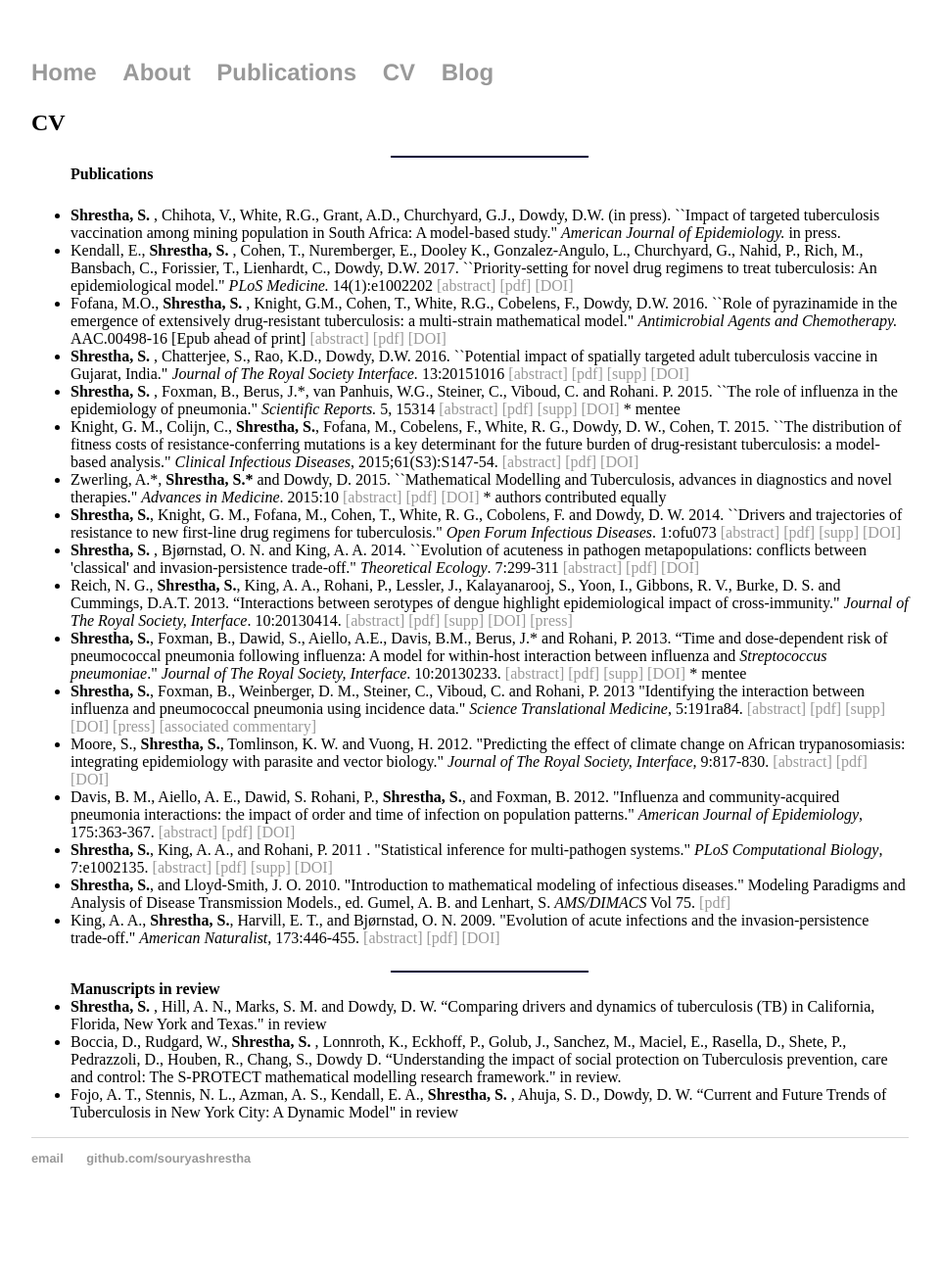
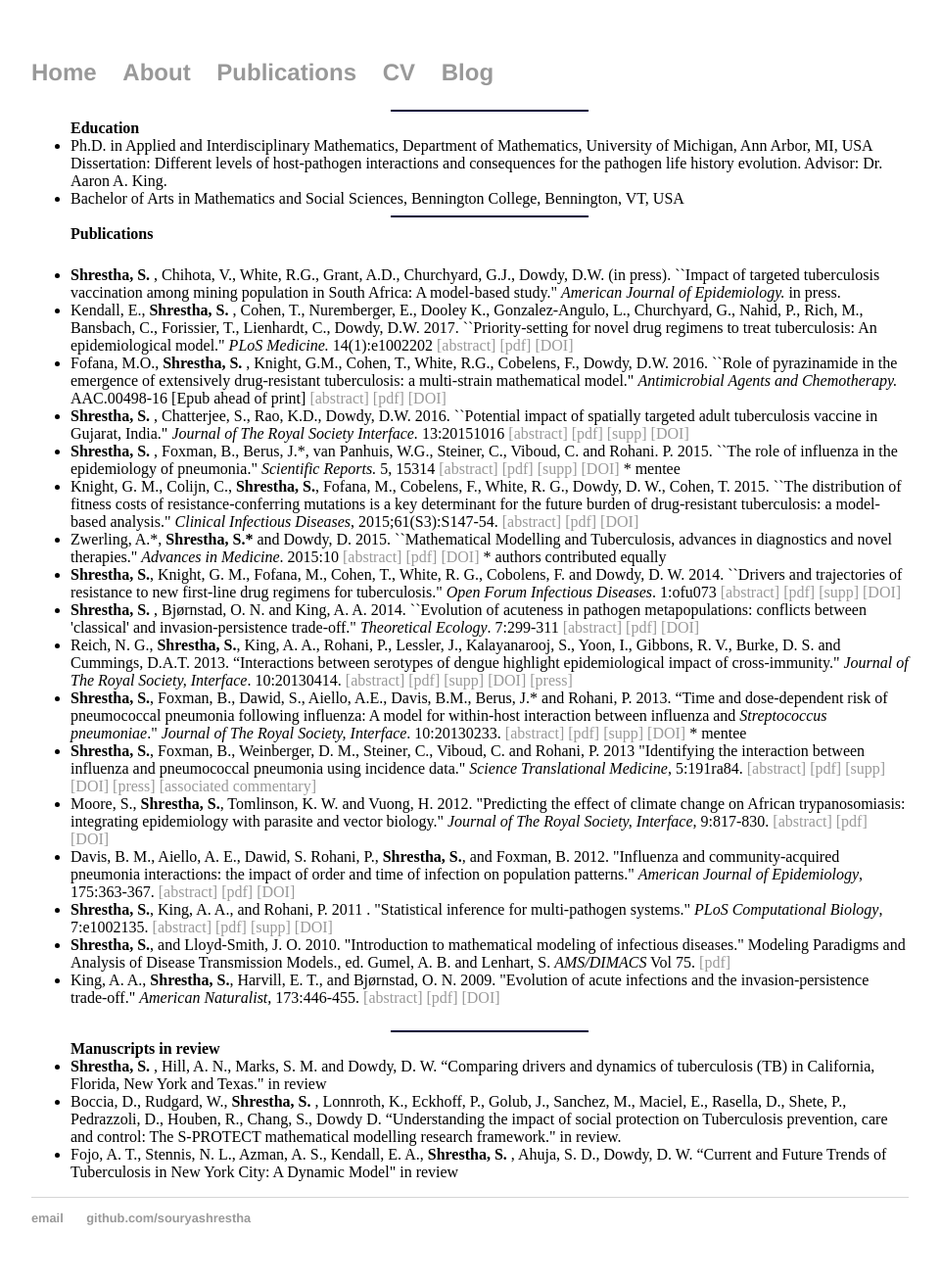
Before and after one commit to souryashrestha/souryashrestha.github.io, a Jekyll site: the page built from cv/index.html, in a window 1280 px wide. Shown: the whole page at 98% size, without its empty margins (160-1121 px from the left). Built offline with Jekyll 4.4.1, drawn with Linux system fonts in a browser that asks for light colours; before the commit the page ends 1250 px from its top, so only the background shows below that.

Commit message:
Update index.html

```diff
--- a/cv/index.html
+++ b/cv/index.html
@@ -1,10 +1,17 @@
 ---
 layout: default
-title: CV
+title:
 ---
 <div class="blurb">
 
 <ul>
+<hr color= 000038 width=200>
+<b>Education</b>
+
+<li> Ph.D. in Applied and Interdisciplinary Mathematics, Department of Mathematics, University of Michigan, Ann Arbor, MI, USA
+Dissertation: Different levels of host-pathogen interactions and consequences for the pathogen life history evolution. Advisor: Dr. Aaron A. King.
+
+<li> Bachelor of Arts in Mathematics and Social Sciences, Bennington College, Bennington, VT, USA
 
 <hr color= 000038 width=200>
 <b>Publications</b>
```
